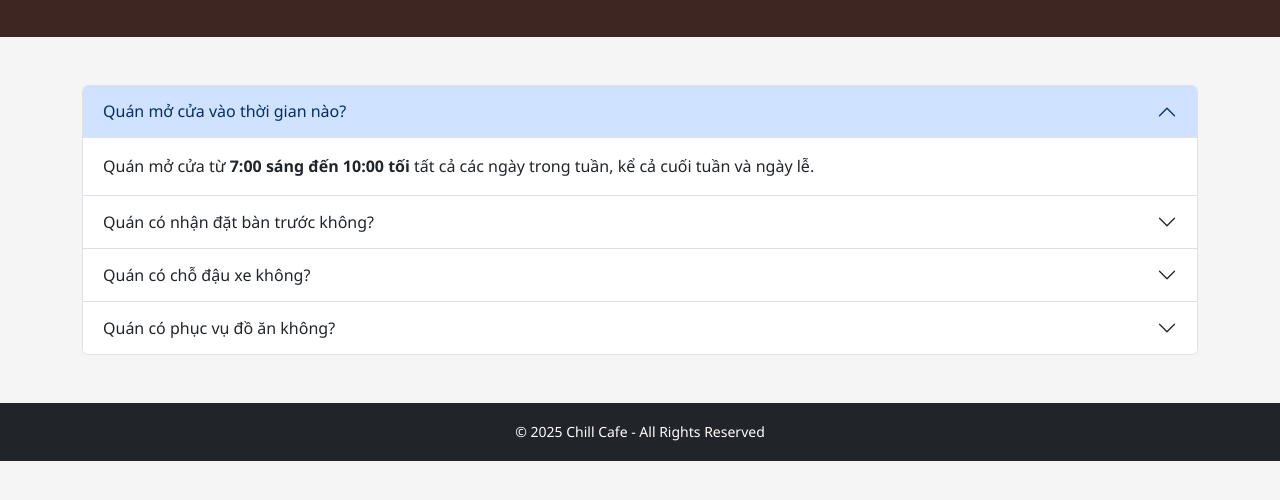
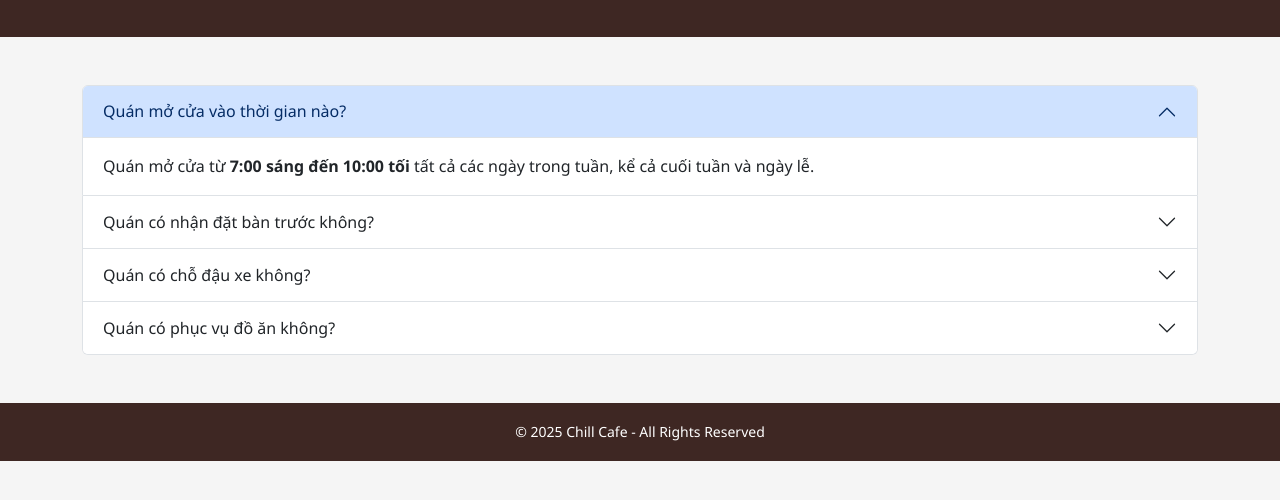
Before and after one commit to phuctruongnguyenstt24/Web_cafe, a plain HTML site: page pages/FAQ.html in a window 1280 px wide. Shown: the part 216-716 px from the top of the page. Drawn offline with nearby package versions, Linux system fonts and the light colour scheme.

Commit message:
Update FAQ.html

```diff
--- a/pages/FAQ.html
+++ b/pages/FAQ.html
@@ -110,7 +110,7 @@
   </section>
 
   <!-- Footer -->
-  <footer class="bg-dark text-white text-center py-3">
+  <footer class="text-white text-center py-3 midcolor">
     <small>&copy; 2025 Chill Cafe - All Rights Reserved</small>
   </footer>
 
```
